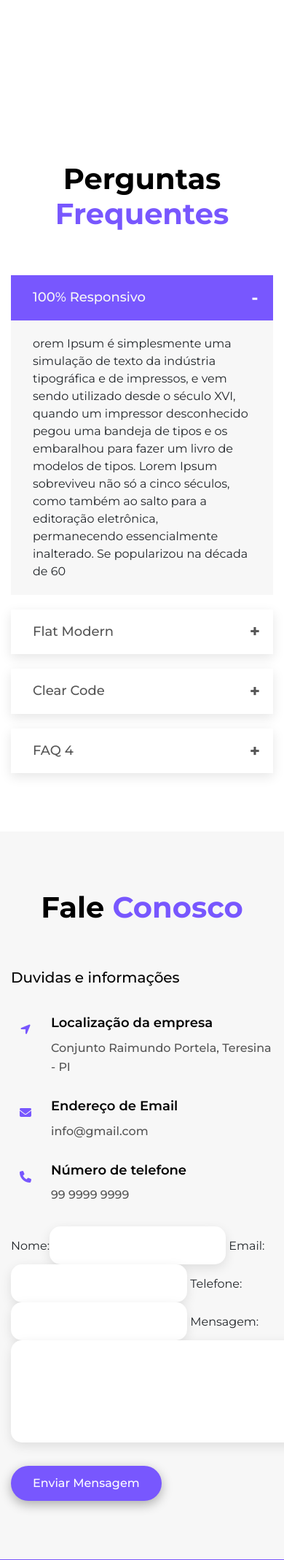
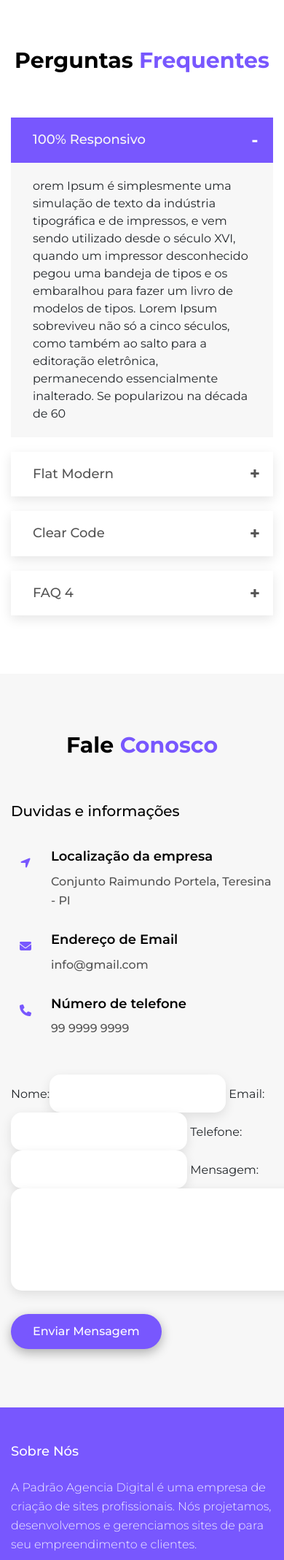
Before and after one commit to luanaAlm/service_page, a Django app: page / in a window 390 px wide; the page is wider, and only the part inside the window is pictured. Shown: the part 3250-5387 px from the top of that part at 73% size. Run offline with Django 3.2, Linux system fonts and the light colour scheme; data that the repository does not hold is empty; some libraries are stand-ins or nearby versions.

Commit message:
responsividade

```diff
--- a/core/templates/index.html
+++ b/core/templates/index.html
@@ -80,7 +80,7 @@
             <div class="col-lg-8">
                 <div class="section-title">
                     <h2>Seu site <br> <span>em qualquer lugar</span></h2>
-                    <p>Sites com desig responsivos que se ajustam a qualquer dispositivo, seja em
+                    <p>Sites com design responsivos que se ajustam a qualquer dispositivo, seja em
                         smartphone, tablet, notebooks e computadores.
                     </p>
                 </div>
--- a/static/css/style.css
+++ b/static/css/style.css
@@ -622,10 +622,19 @@
   .home-text h1 {
     font-size: 40px;
   }
+  .footer-col {
+    margin-bottom: 30px;
+  }
 }
 @media (max-width: 767px) {
   .home-text {
     margin-bottom: 80px;
+  }
+  .contact-form {
+    margin-top: 20px;
+  }
+  .section-title h2 {
+    font-size: 35px;
   }
 }
 @media (max-width: 575px) {
@@ -635,4 +644,7 @@
   .home-text p {
     margin-bottom: 16px;
   }
+  .section-title h2 {
+    font-size: 30px;
+  }
 }
```
